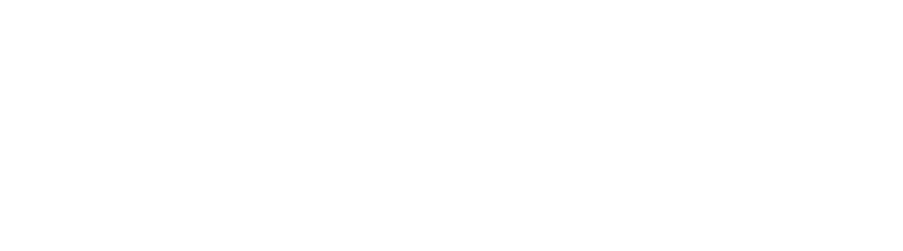
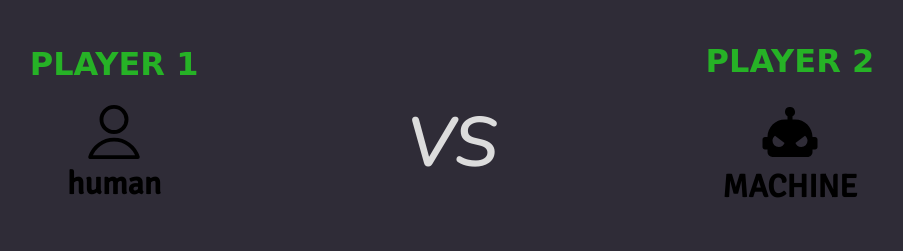
Before and after one commit to SiFou01/Rock-Paper-Scissors, a plain HTML site: page index.html in a window 1280 px wide. Shown: the whole page, without its empty margins (188-1091 px from the left). Drawn offline with nearby package versions, Linux system fonts and the light colour scheme; a web font is replaced by a local one.

Commit message:
Add first section html and css

```diff
--- a/index.html
+++ b/index.html
@@ -1,12 +1,50 @@
 <!DOCTYPE html>
 <html lang="en">
 <head>
+    <link rel="preconnect" href="https://fonts.googleapis.com">
+    <link rel="preconnect" href="https://fonts.gstatic.com" crossorigin>
+    <link href="https://fonts.googleapis.com/css2?family=Tilt+Neon&display=swap" rel="stylesheet">
+    <link href="https://fonts.googleapis.com/css2?family=Nunito:ital,wght@1,600&display=swap" rel="stylesheet">
+    <link href="https://fonts.googleapis.com/css2?family=Signika:wght@300;400&display=swap" rel="stylesheet">
     <link rel="stylesheet" href="styles.css">
     <meta charset="UTF-8">
     <meta name="viewport" content="width=device-width, initial-scale=1.0">
     <title>Rock Paper Scissors</title>
 </head>
 <body>
+    <div class="header">
+        <div class="player">
+            <h1 class="player-num">PLAYER 1</h1>
+            <svg xmlns="http://www.w3.org/2000/svg" width="54" height="54" viewBox="0 0 14 14">
+                <g fill="none" stroke="currentColor" stroke-linecap="round" stroke-linejoin="round"><circle cx="7" cy="3.75" r="3.25"/><path d="M13.18 13.5a6.49 6.49 0 0 0-12.36 0Z"/></g>
+            </svg>
+            <h1 class="player-text">human</h1>
+        </div>
+        <div>
+            <h1 class="vs">VS</h1>
+        </div>
+        <div class="player">
+            <h1 class="player-num">PLAYER 2</h1>
+            <svg xmlns="http://www.w3.org/2000/svg" width="60" height="60" viewBox="0 0 24 24">
+                <path fill="currentColor" d="M22 14h-1c0-3.87-3.13-7-7-7h-1V5.73A2 2 0 1 0 10 4c0 .74.4 1.39 1 1.73V7h-1c-3.87 0-7 3.13-7 7H2c-.55 0-1 .45-1 1v3c0 .55.45 1 1 1h1v1a2 2 0 0 0 2 2h14c1.11 0 2-.89 2-2v-1h1c.55 0 1-.45 1-1v-3c0-.55-.45-1-1-1M7.5 18A2.5 2.5 0 0 1 5 15.5c0-.82.4-1.54 1-2l3.83 2.88C9.5 17.32 8.57 18 7.5 18m9 0c-1.07 0-2-.68-2.33-1.62L18 13.5c.6.46 1 1.18 1 2a2.5 2.5 0 0 1-2.5 2.5Z"/>
+            </svg>
+            <h1  class="player-text">MACHINE</h1>
+        </div>
+    </div>
+    <div>
+        <div>
+            <div></div>
+            <div></div>
+            <div></div>
+        </div>
+        <div></div>
+        <div>
+            <div></div>
+            <div></div>
+            <div></div>
+        </div>
+    </div>
+    <div></div>
 </body>
 <script src="script.js"></script>
 </html>
--- a/styles.css
+++ b/styles.css
@@ -0,0 +1,39 @@
+html {
+    height: 100%;
+}
+
+body {
+    height: 100%;
+    margin: 0;
+    background-color: #2f2c37;
+}
+
+.header {
+    padding: 10px;
+    display: flex;
+    justify-content: space-evenly;
+}
+
+.player {
+    display: flex;
+    flex-direction: column;
+    justify-content: center;
+    align-items: center;
+}
+
+.vs {
+    font-family: 'Nunito', sans-serif;
+    font-size: 70px;
+    color : gainsboro;
+    margin-top: 85px;
+}
+
+.player-num {
+    font-family: 'Tilt Neon', cursive;
+    color: #26b226;
+}
+
+.player-text {
+    margin-top: 5px;
+    font-family: 'Signika', sans-serif;
+}
```
